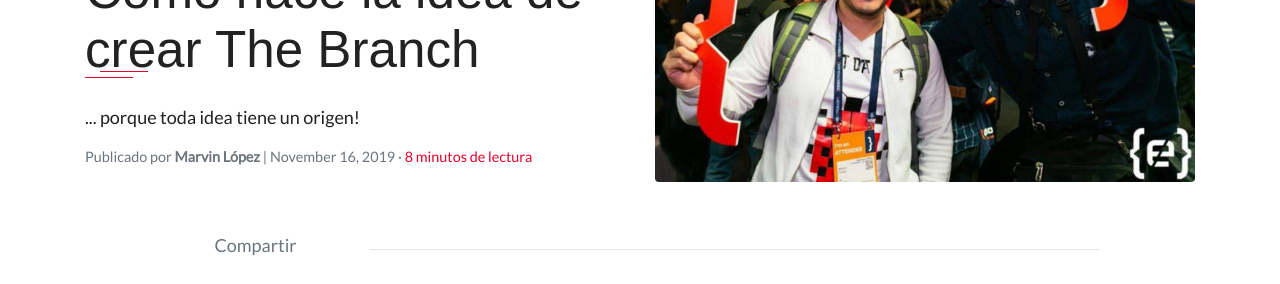
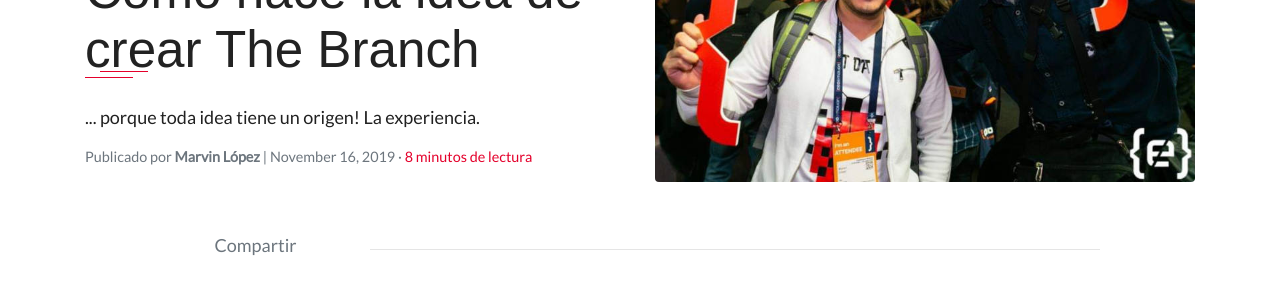
Before and after one commit to marvlm/thebranchconf, a Jekyll site: the page built from _posts/2019-11-16-como-nace-the-branch.md, in a window 1280 px wide and 900 px high. Shown: the part 252-536 px from the top of the window. Built offline with Jekyll 4.4.1, drawn with Linux system fonts in a browser that asks for light colours; nearby versions of some CDN libraries; some web fonts are replaced; comment, search, counter and statistics services are not loaded; some of the changed text lies outside the part shown.

Commit message:
Updated content

```diff
--- a/_posts/2019-11-16-como-nace-the-branch.md
+++ b/_posts/2019-11-16-como-nace-the-branch.md
@@ -1,7 +1,7 @@
 ---
 layout: post
 title: Como nace la idea de crear The Branch
-subtitle: ... porque toda idea tiene un origen!
+subtitle: ... porque toda idea tiene un origen! La experiencia.
 description: The Branch nace de las experiencias vividas en comunidades y eventos fuera de Panamá.
 categories: [The Branch]
 image: /assets/img/blog/como-nace.jpg
```
Also changed, not shown: _posts/2019-12-23-como-publicar-blog.md (renamed from _posts/2019-11-21-como-publicar-blog.md, +1 -1 lines).
